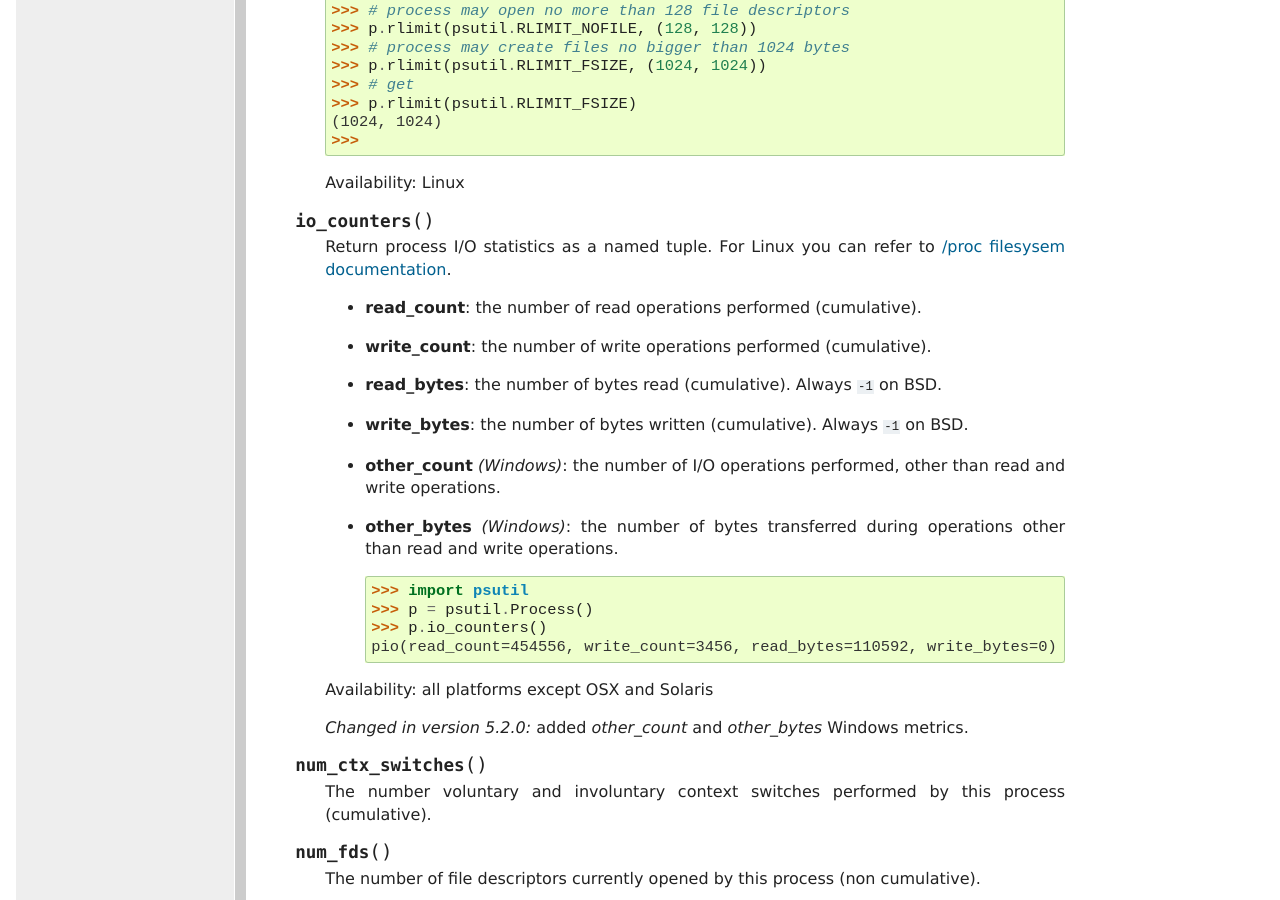
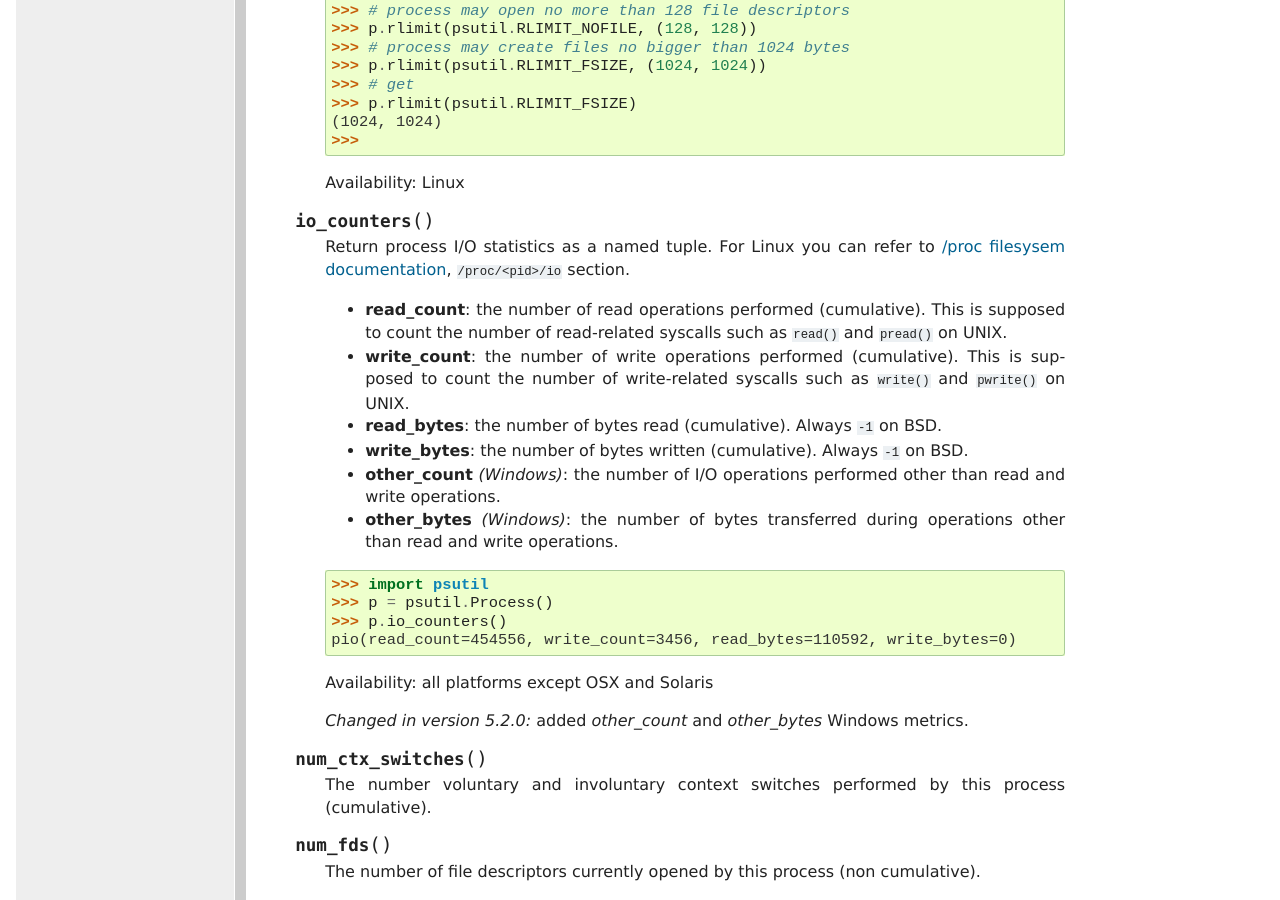
Before and after one commit to giampaolo/psutil, a Sphinx documentation site: the page built from docs/index.rst, in a window 1280 px wide and 900 px high, scrolled down 19215 px. Built offline with Sphinx 7.4.7, drawn with Linux system fonts in a browser that asks for light colours; formulas are drawn with MathJax 3.

Commit message:
update doc

```diff
--- a/docs/index.rst
+++ b/docs/index.rst
@@ -1215,23 +1215,27 @@ Process class
 
     Return process I/O statistics as a named tuple.
     For Linux you can refer to
-    `/proc filesysem documentation <https://www.kernel.org/doc/Documentation/filesystems/proc.txt>`__.
+    `/proc filesysem documentation <https://www.kernel.org/doc/Documentation/filesystems/proc.txt>`__, ``/proc/<pid>/io`` section.
 
     - **read_count**: the number of read operations performed (cumulative).
+      This is supposed to count the number of read-related syscalls such as
+      ``read()`` and ``pread()`` on UNIX.
     - **write_count**: the number of write operations performed (cumulative).
+      This is supposed to count the number of write-related syscalls such as
+      ``write()`` and ``pwrite()`` on UNIX.
     - **read_bytes**: the number of bytes read (cumulative).
       Always ``-1`` on  BSD.
     - **write_bytes**: the number of bytes written (cumulative).
       Always ``-1`` on  BSD.
-    - **other_count** *(Windows)*: the number of I/O operations performed,
+    - **other_count** *(Windows)*: the number of I/O operations performed
       other than read and write operations.
     - **other_bytes** *(Windows)*: the number of bytes transferred during
       operations other than read and write operations.
 
-      >>> import psutil
-      >>> p = psutil.Process()
-      >>> p.io_counters()
-      pio(read_count=454556, write_count=3456, read_bytes=110592, write_bytes=0)
+    >>> import psutil
+    >>> p = psutil.Process()
+    >>> p.io_counters()
+    pio(read_count=454556, write_count=3456, read_bytes=110592, write_bytes=0)
 
     Availability: all platforms except OSX and Solaris
 
```
